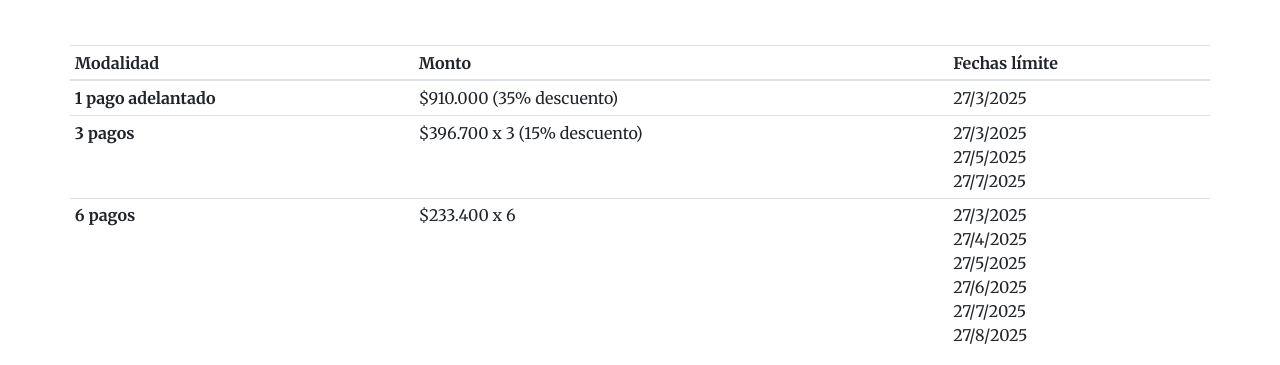
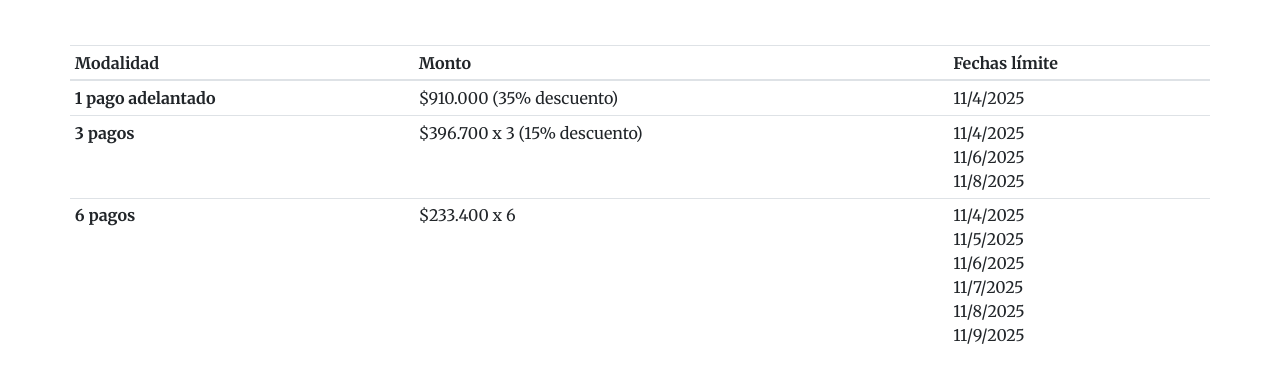
Before and after one commit to cdatosuns/cdatosuns.github.io, a website with bundled scripts: page index.html in a window 1280 px wide. Shown: the part 5063-5428 px from the top of the page. Built offline with nearby package versions, Linux system fonts and the light colour scheme.

Commit message:
Update index.html

```diff
--- a/index.html
+++ b/index.html
@@ -459,24 +459,24 @@
             <tr>
             <th scope="row">1 pago adelantado</th>
               <td>$910.000 (35% descuento)</td>
-              <td>27/3/2025</td>
+              <td>11/4/2025</td>
             </tr>
             <tr>
               <th scope="row">3 pagos</th>
               <td>$396.700 x 3 (15% descuento)</td>
-              <td>27/3/2025<br>
-              27/5/2025<br>
-              27/7/2025</td>
+              <td>11/4/2025<br>
+              11/6/2025<br>
+              11/8/2025</td>
             </tr>
             <tr>
               <th scope="row">6 pagos</th>
               <td>$233.400 x 6 </td>
-              <td>27/3/2025<br>
-              27/4/2025<br>
-              27/5/2025<br>
-              27/6/2025<br>
-              27/7/2025<br>
-              27/8/2025</td>
+              <td>11/4/2025<br>
+              11/5/2025<br>
+              11/6/2025<br>
+              11/7/2025<br>
+              11/8/2025<br>
+              11/9/2025</td>
             </tr>
           </tbody>
         </table>
```
